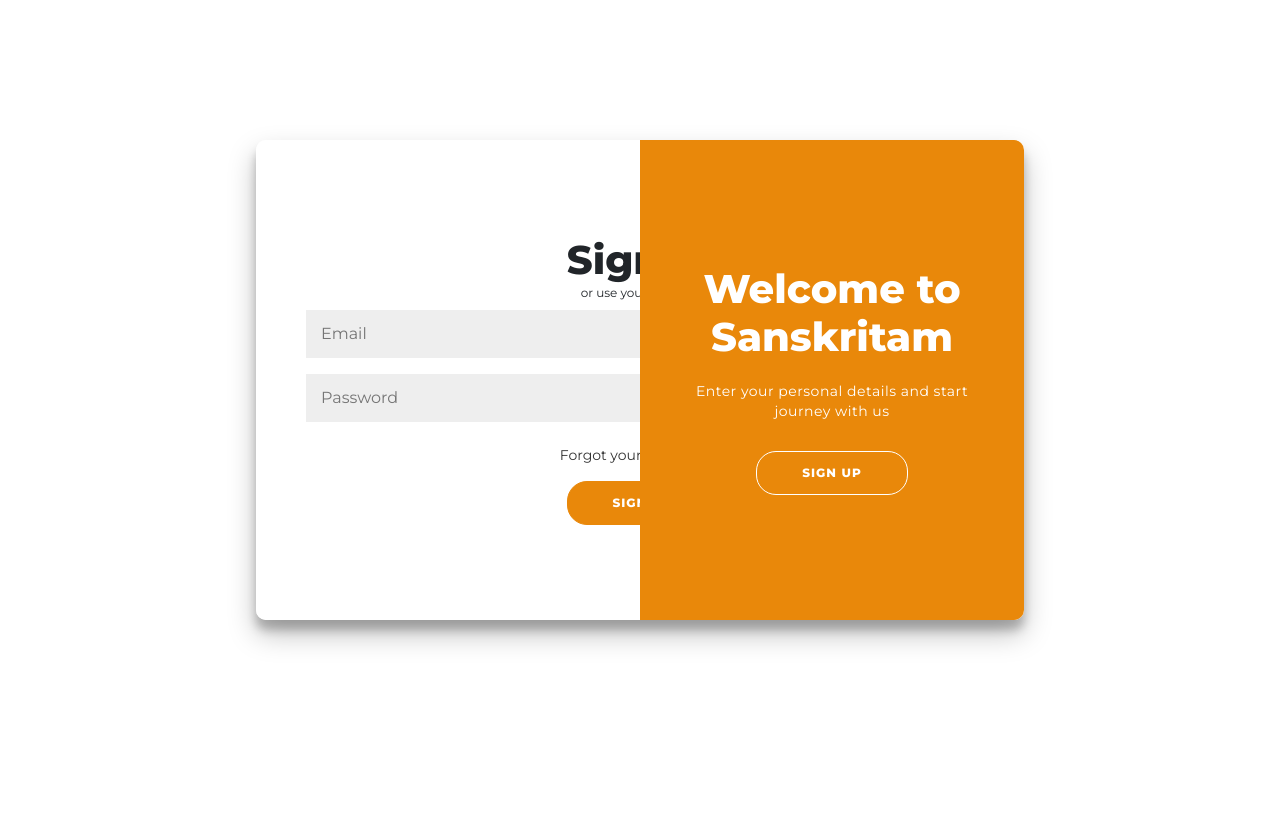
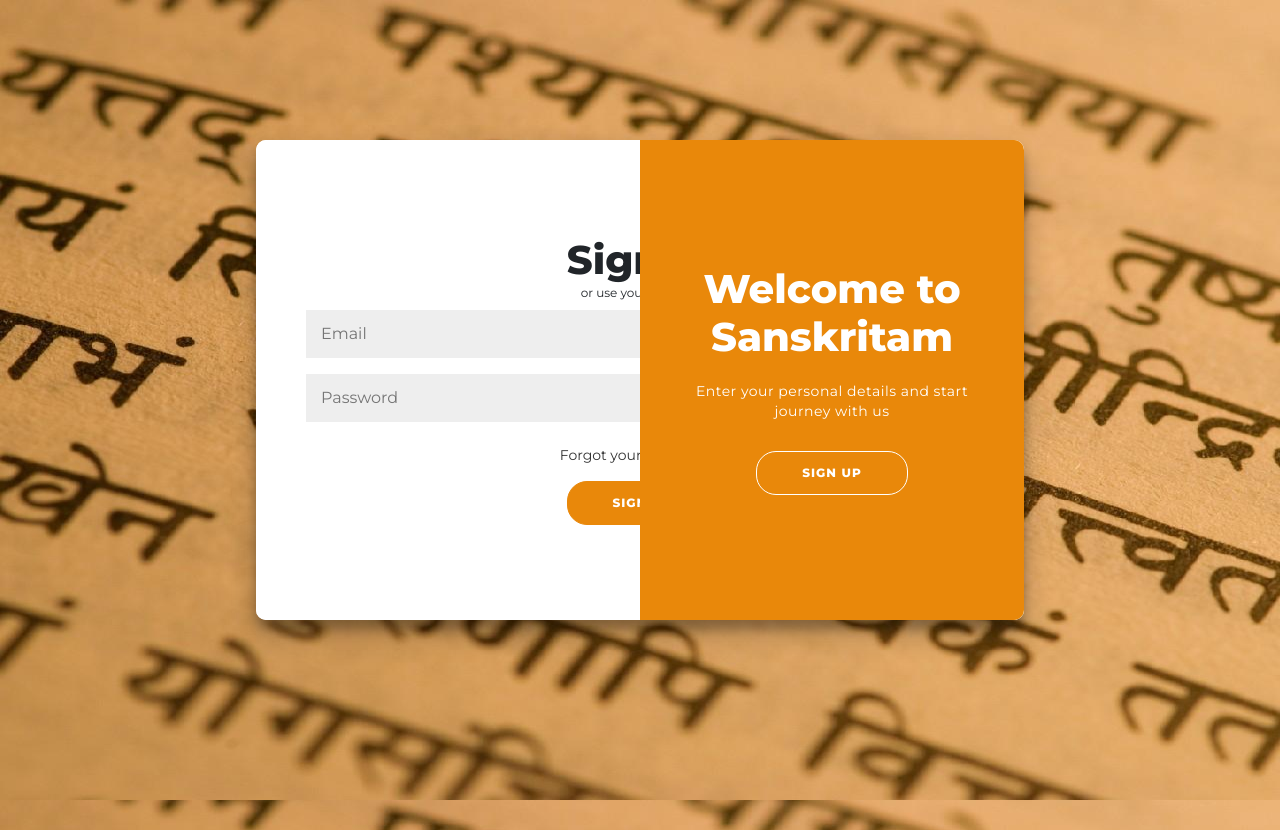
Before and after one commit to mrpirated/Sanskritam, a React (Create React App) app in the folder frontend/: page /login in a window 1280 px wide. Built offline with nearby package versions, Linux system fonts and the light colour scheme.

Commit message:
Backdrop added

```diff
--- a/frontend/src/components/login/login.scss
+++ b/frontend/src/components/login/login.scss
@@ -7,7 +7,7 @@
 body {
   font-family: "Montserrat", sans-serif;
   //background: #9cba7f;
-  //background-image: url("./image/swastik.jpg");
+  background-image: url("./image/sanskrit_backdrop.jpg");
   background-repeat: no-repeat;
   background-attachment: fixed;
   background-size: 100% 100%;
```
Also changed, not shown: frontend/src/components/login/image/sanskrit_backdrop.jpg (added).
